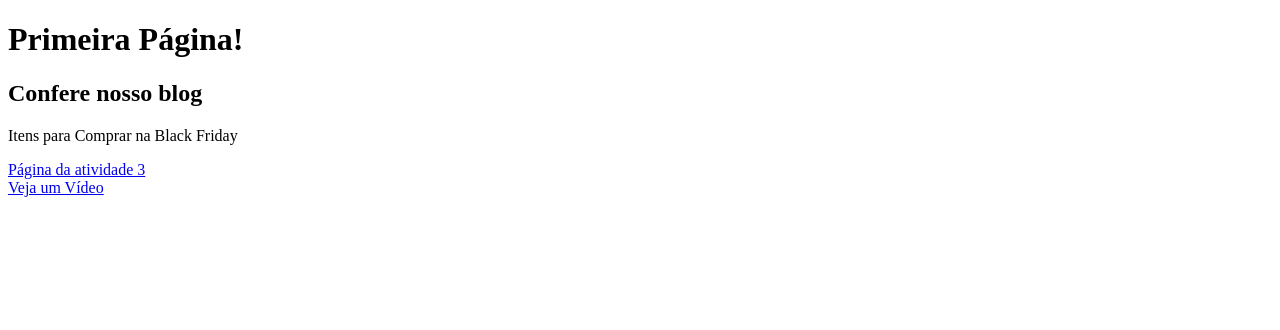
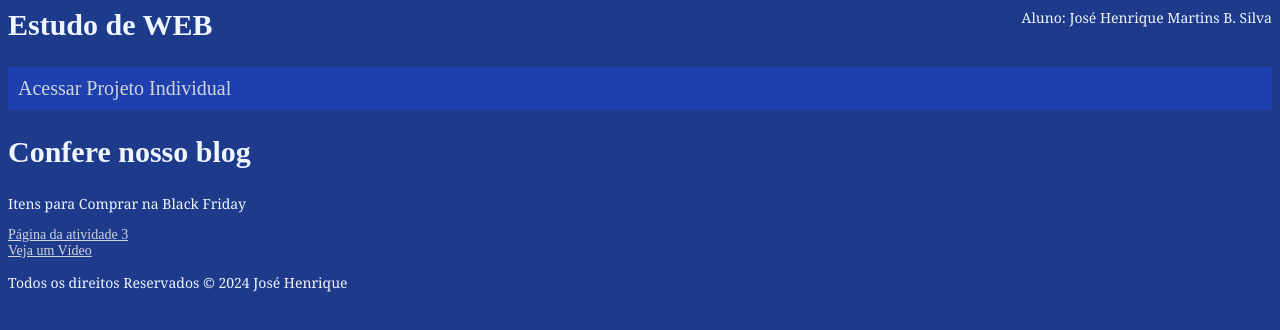
Before and after one commit to HenriqueMart/projeto-web, a plain HTML site: page infraestrutura/page/Home/index.html in a window 1280 px wide. Drawn offline with Linux system fonts and the light colour scheme.

Commit message:
feat - Adicionando Semántica no HTML e Modificando o Style da Página

```diff
--- a/infraestrutura/assets/css/Portifolio.css
+++ b/infraestrutura/assets/css/Portifolio.css
@@ -6,8 +6,10 @@ var {
 
 /*Configuração da Página Completa*/
 body{
-    color: #000000;
-    background-color: #EFF6FF;
+    color: #EFF6FF;
+    background-color: #1E3A8A;
+    font-family: 'Times New Roman', Times, serif;
+    font-size: 14px;
 }
 
 /*Configuração das Imagens.Display -> Renderização. Essa caixas estão block uma caixa em cima da outra,
@@ -40,3 +42,23 @@ coloquei como inline -> uma caixa na frente do Outro*/
 #texto-cinzar{
     color: #D1D5DB;
 }
+
+/*Navegações*/
+
+header {
+    font-size: 20px;
+}
+nav{
+    background-color: #1E40AF;
+    padding: 10px;
+    justify-content: center;
+
+}
+nav a{
+    color: #EFF6FF;
+    font-family: Georgia, 'Times New Roman', Times, serif;
+    font-size: 14px;
+    text-decoration: none;
+    justify-content: space-between;
+    text-align: left;
+}
--- /dev/null
+++ b/infraestrutura/assets/css/index.css
@@ -0,0 +1,56 @@
+@charset "UTF-8";
+
+body{
+    color: #EFF6FF;
+    background-color: #1E3A8A;
+    font-family: 'Times New Roman', Times, serif;
+    font-size: 14px;
+}
+
+/*NAVEGAÇÃO*/
+header{
+    /*PERMITINDO FLEXIBILIDADE NOS ITENS*/
+   display: flex;
+   /*ESPAÇO ENTRE OS ITENS*/
+   justify-content: space-between;
+   /*Dando espeço para cabeçalho*/
+   padding-bottom: 25px
+}
+
+header p {
+    align-self: flex-start;
+    text-align: left;
+    /*Garantido que ele fica na esquerda, tirando os espaçamento*/
+    margin: 0;
+
+}
+
+header h1{
+    margin: 0;
+}
+nav{
+    display: flex;
+    justify-content: flex-start;
+    padding: 10px;
+    background-color: #1E40AF;
+    font-size: 20px;
+}
+nav a {
+    align-self: center;
+    text-align: left;
+    text-decoration: none;
+}
+
+
+/*TÍTULOS*/
+h1, h2, h3{
+    font-size: 30px;
+}
+p{
+    font-size: 14px;
+    font-family: Georgia, 'Times New Roman', Times, serif;
+}
+a{
+    color: #D1D5DB;
+
+}
--- a/infraestrutura/page/Home/index.html
+++ b/infraestrutura/page/Home/index.html
@@ -7,17 +7,25 @@
     <title>Estudo Web</title>
     <!--Favicon com Rel para typo do link do HTML, href Referência ou pastar aonde estar a imagens, type tipo de imagens-->
     <link rel="shortcut icon" href="/infraestrutura/assets/imagens/favicon.ico" type="image/favicon-icon">
+    <link rel="stylesheet" href="../../assets/css/index.css">
 
 </head>
 <body>
 
-    <h1>Primeira Página!</h1>
+    <header>
+       <h1>Estudo de WEB</h1>
+        <p>Aluno: José Henrique Martins B. Silva</p>
+    </header>
+    <nav>
+        <a href="Portifólio.html">Acessar Projeto Individual</a>
+    </nav>
+
     <!-- Cabeçalho principal da página, define o título principal com a tag <h1> -->
-
-    <h2>Confere nosso blog</h2>
+    <main>
+        <h2>Confere nosso blog</h2>
     <!-- tem menor importância que o <h1> -->
 
-    <p>Itens para Comprar na Black Friday </p>
+        <p>Itens para Comprar na Black Friday </p>
         <!-- Parágrafo que descreve o conteúdo, "Itens para Comprar na Black Fridey" -->
         <a href="/infraestrutura/page/Home/atividade-3.html" target="_parent" rel="next"> Página da atividade 3</a>
         <!-- Link que aponta para outra página (atividade-3.html).
@@ -25,6 +33,12 @@
              O atributo 'target="_parent"' abre o link na janela principal ou no pai da página atual.
              O atributo 'rel="next"' sugere que este link é para a próxima página em uma sequência de navegação. -->
              <br>
-    <a href="SandBox.html" target="_blank" rel="next">Veja um Vídeo</a>
+        <a href="SandBox.html" target="_blank" rel="next">Veja um Vídeo</a>
+    </main>
+
+    <footer>
+        <p>Todos os direitos Reservados &copy; 2024 José Henrique</p>
+    </footer>
+
 </body>
 </html>
```
Also changed, not shown: infraestrutura/page/Home/Portifólio.html (+15 -0 lines), infraestrutura/page/Home/atividade-3.html (+2 -0 lines).
